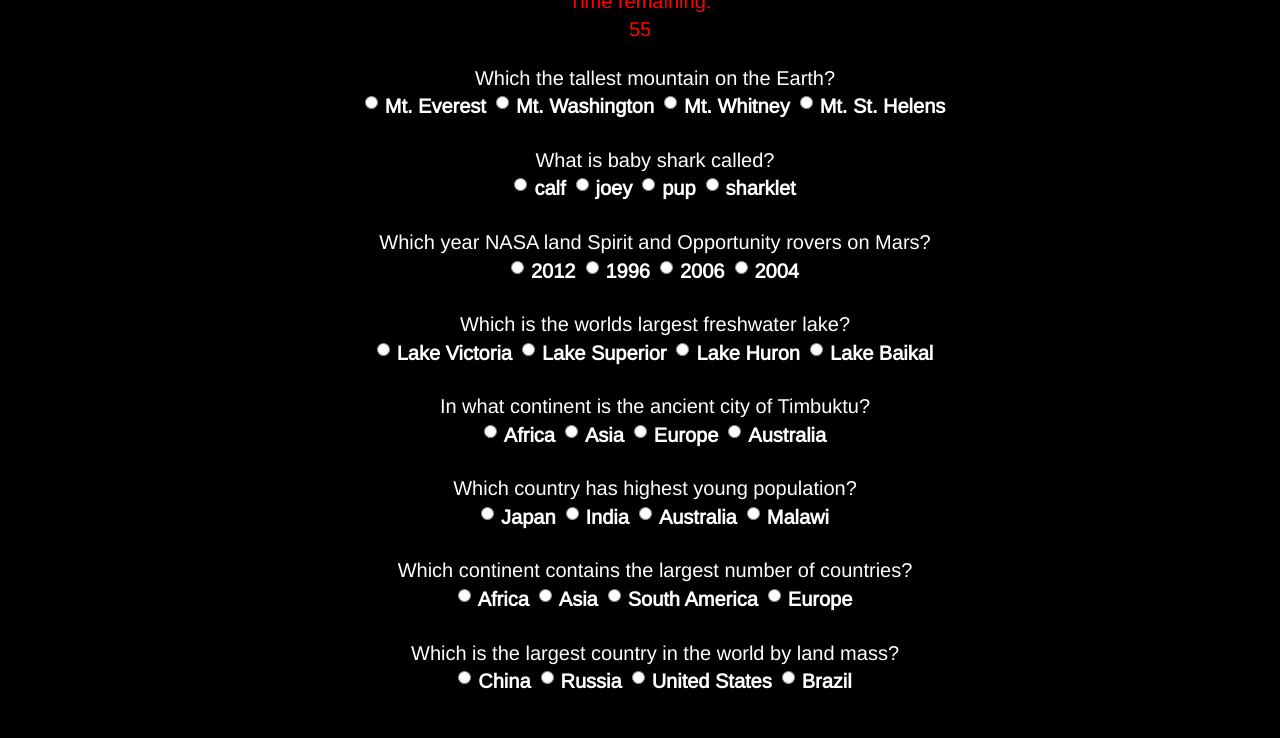
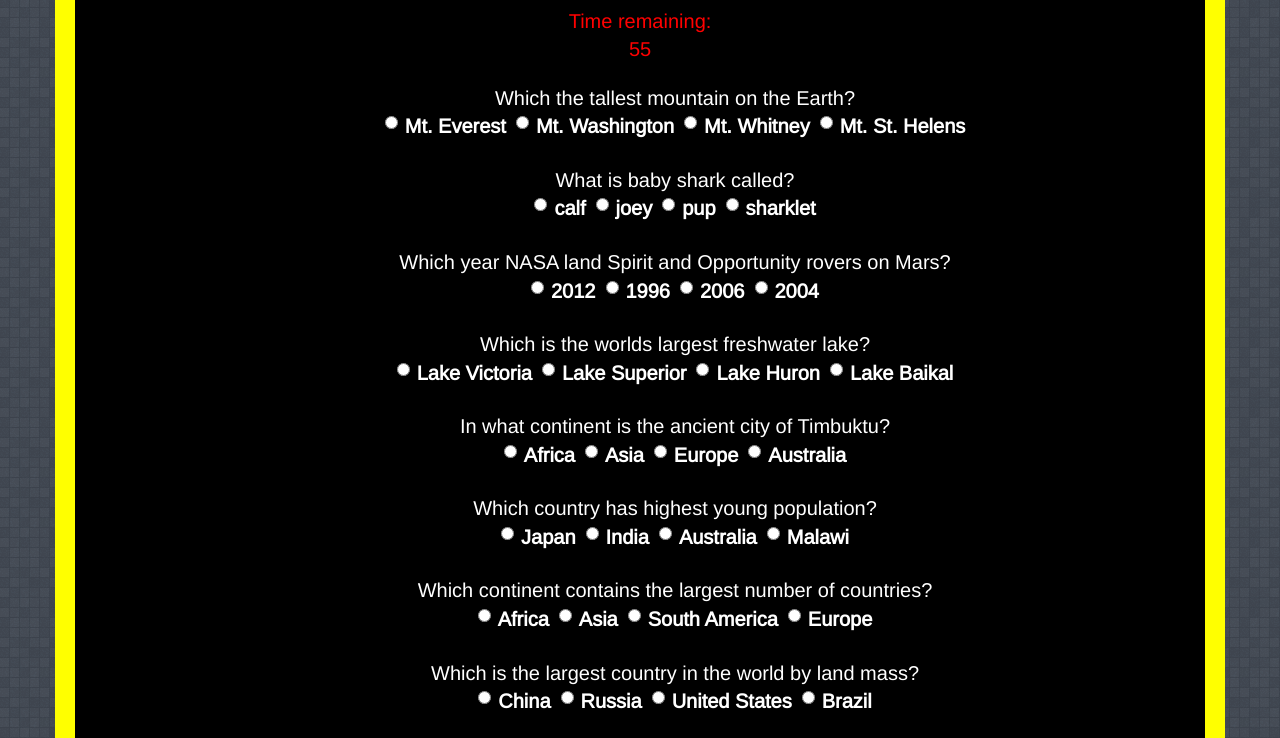
Before and after one commit to chris350/TriviaGame.github.io, a plain HTML site: page main.html in a window 1280 px wide. Shown: the part 123-861 px from the top of the page. Drawn offline with nearby package versions, Linux system fonts and the light colour scheme; files that its build step writes are made by us from their sources.

Commit message:
added background image settings

```diff
--- a/assests/css/style.css
+++ b/assests/css/style.css
@@ -1,7 +1,12 @@
 body,html{
-    background-color:black;
+    /*background-color:lightgray;*/
+    background-image: url("../images/random_grey_variations.png");
     color: white;
     font-family: 'Arimo', sans-serif;
+}
+.top-container{
+    background-color: black;
+    border: 20px solid yellow;
 }
 .quiz-container{
     margin-left: 400px;
```
